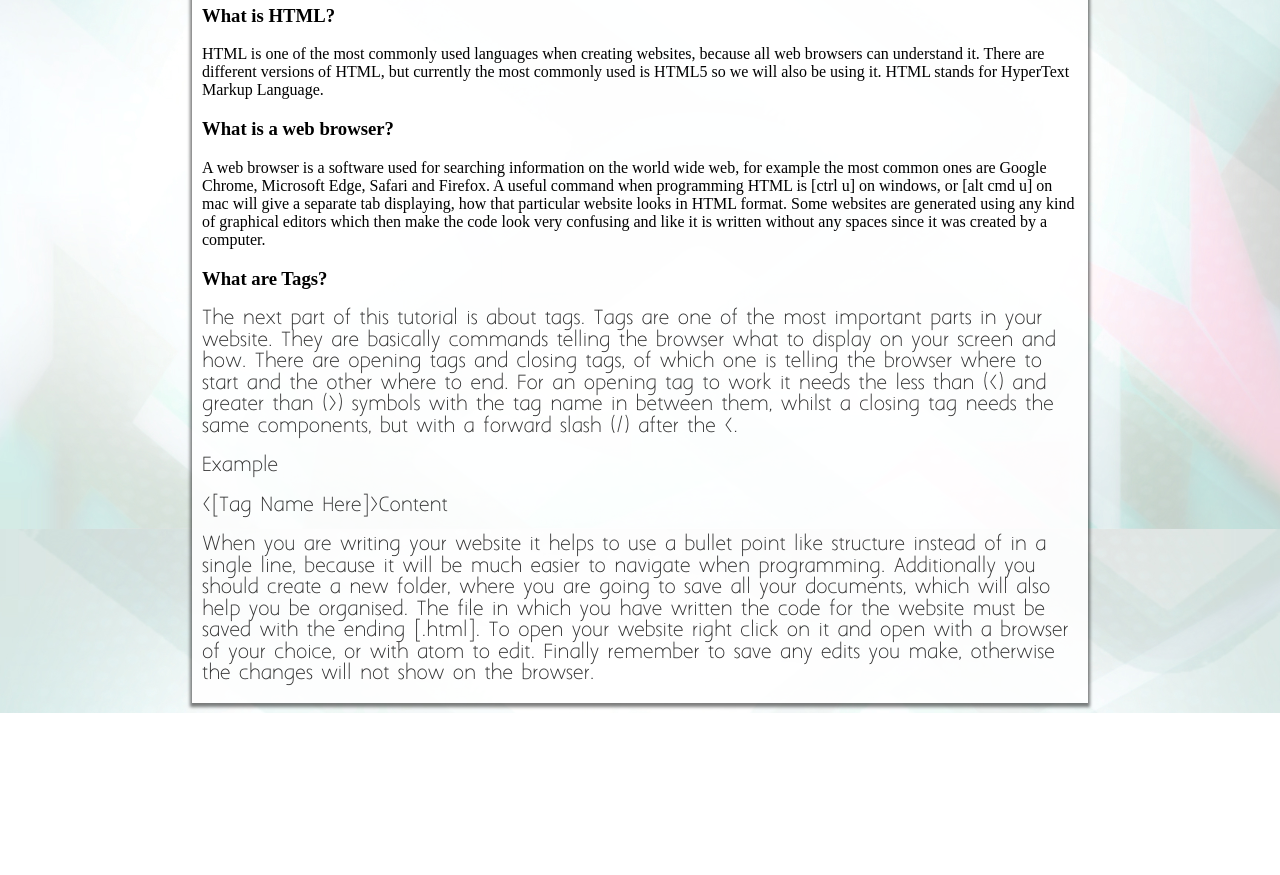
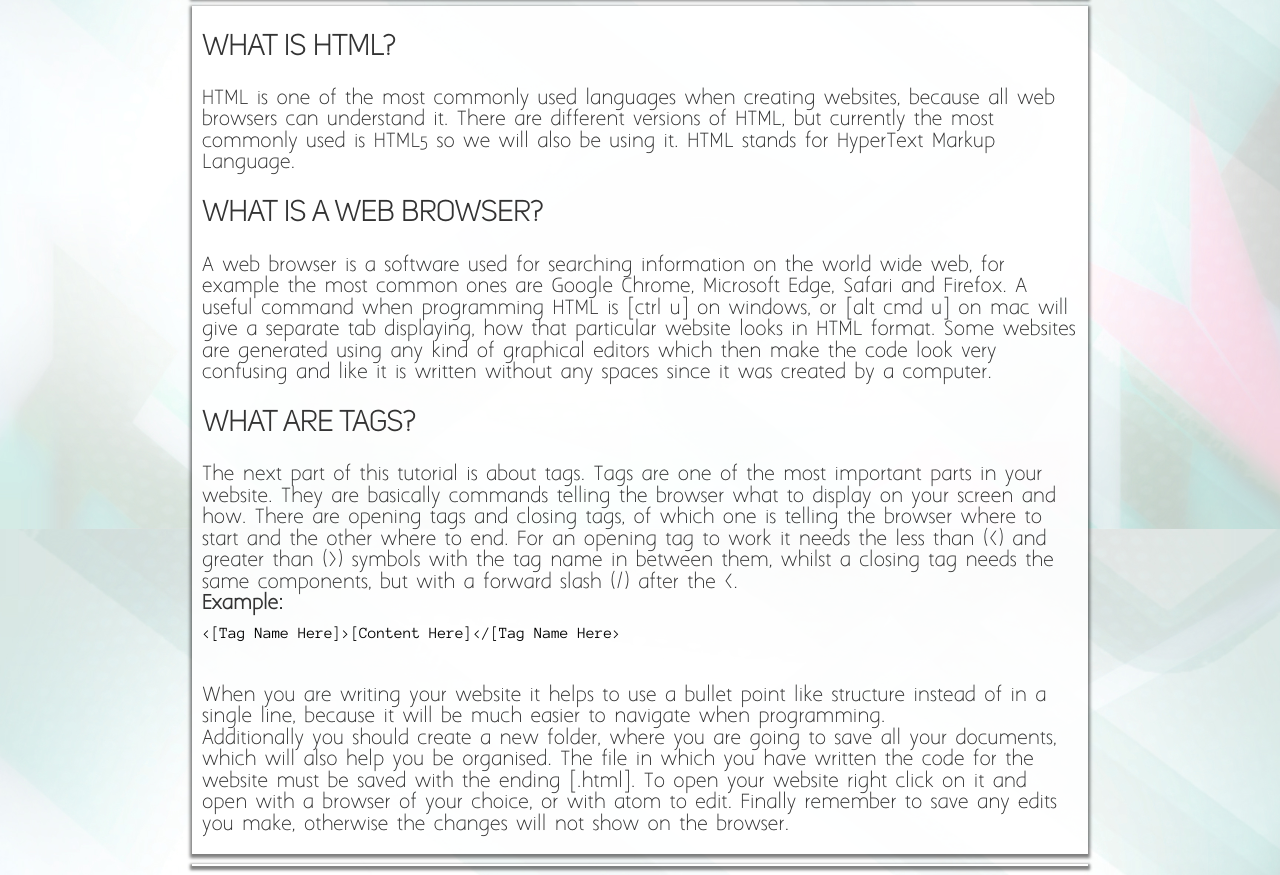
Before and after one commit to everythingHTML/everythingHTML.github.io, a plain HTML site: page Tutorials/Tutorial1.html in a window 1280 px wide. Shown: the part 271-1146 px from the top of the page. Before the commit the page ends 984 px from the top, so only its background shows below. Drawn offline with Linux system fonts and the light colour scheme; a script that the page names is missing.

Commit message:
Fixed a lot of errors in the code as well as included the comment box to the first two tutorial pages

```diff
--- a/Tutorials/Tutorial1.html
+++ b/Tutorials/Tutorial1.html
@@ -38,38 +38,62 @@
     </header>
 
   <body>
-<div class="headline">
+<div class="Headline">
   <h1>Tutorial 1: The basics</h1>
 </div>
   <div class="MainTextWide">
-    <p class="code">
-      <h3>What is HTML?</h3>
-      HTML is one of the most commonly used languages when creating websites, because all web browsers can understand it. There are different versions of HTML, but currently the most commonly used is HTML5 so we will also be using it. HTML stands for HyperText Markup Language.
-    </p>
+    <h2>What is HTML?</h2>
+      <p>HTML is one of the most commonly used languages when creating websites,
+        because all web browsers can understand it. There are different versions
+        of HTML, but currently the most commonly used is HTML5 so we will also be
+        using it. HTML stands for HyperText Markup Language.</p>
+    <h2>What is a web browser?</h2>
+      <p>A web browser is a software used for searching information on the world
+        wide web, for example the most common ones are Google Chrome, Microsoft Edge,
+        Safari and Firefox. A useful command when programming HTML is [ctrl u] on windows,
+        or [alt cmd u] on mac will give a separate tab displaying, how that particular
+        website looks in HTML format. Some websites are generated using any kind of graphical
+        editors which then make the code look very confusing and like it is written without any
+        spaces since it was created by a computer.</p>
+    <h2>What are Tags?</h2>
+      <p>The next part of this tutorial is about tags. Tags are one of the most important parts
+        in your website. They are basically commands telling the browser what to display on your
+        screen and how. There are opening tags and closing tags, of which one is telling the browser
+        where to start and the other where to end. For an opening tag to work it needs the less than
+        (<) and greater than (>) symbols with the tag name in between them, whilst a closing tag needs
+        the same components, but with a forward slash (/) after the <.<br/>
+      <b>Example:</b></p>
+    </P>
+    <xmp><[Tag Name Here]>[Content Here]</[Tag Name Here></xmp><br/>
     <p>
-      <h3>What is a web browser?</h3>
-      A web browser is a software used for searching information on the world wide web, for example the most common ones are Google Chrome, Microsoft Edge, Safari and Firefox. A useful command when programming HTML is [ctrl u] on windows, or [alt cmd u] on mac will give a separate tab displaying, how that particular website looks in HTML format. Some websites are generated using any kind of graphical editors which then make the code look very confusing and like it is written without any spaces since it was created by a computer.
-
-
-  </body>
-    </p>
-    <p>
-      <h3>What are Tags?</h3>
-    </p>
-    <p>
-      The next part of this tutorial is about tags. Tags are one of the most important parts in your website. They are basically commands telling the browser what to display on your screen and how. There are opening tags and closing tags, of which one is telling the browser where to start and the other where to end. For an opening tag to work it needs the less than (<) and greater than (>) symbols with the tag name in between them, whilst a closing tag needs the same components, but with a forward slash (/) after the <.
-    </p>
-    <p>
-      Example
-    </P>
-    <P>
-      <[Tag Name Here]>Content</[Tag Name Here>
-    </p>
-    <p>
-      When you are writing your website it helps to use a bullet point like structure instead of in a single line, because it will be much easier to navigate when programming.
-
+      When you are writing your website it helps to use a bullet point like structure instead of in a single line, because it will be much easier to navigate when programming.<br/>
       Additionally you should create a new folder, where you are going to save all your documents, which will also help you be organised. The file in which you have written the code for the website must be saved with the ending [.html]. To open your website right click on it and open with a browser of your choice, or with atom to edit. Finally remember to save any edits you make, otherwise the changes will not show on the browser.
     </p>
   </div>
+  <!-- Begin of Disqus comment box -->
+
+    <div class="MainTextWide">
+      <div id="disqus_thread"></div>
+      <script>
+
+      /**
+      *  RECOMMENDED CONFIGURATION VARIABLES: EDIT AND UNCOMMENT THE SECTION BELOW TO INSERT DYNAMIC VALUES FROM YOUR PLATFORM OR CMS.
+      *  LEARN WHY DEFINING THESE VARIABLES IS IMPORTANT: https://disqus.com/admin/universalcode/#configuration-variables*/
+
+      var disqus_config = function () {
+      this.page.url = mazeby.github.io;  // Replace PAGE_URL with your page's canonical URL variable
+      this.page.identifier = index.html; // Replace PAGE_IDENTIFIER with your page's unique identifier variable
+      };
+
+      (function() { // DON'T EDIT BELOW THIS LINE
+        var d = document, s = d.createElement('script');
+        s.src = '//everythinghtml.disqus.com/embed.js';
+        s.setAttribute('data-timestamp', +new Date());
+        (d.head || d.body).appendChild(s);
+      })();
+      </script>
+      <noscript>Please enable JavaScript to view the <a href="https://disqus.com/?ref_noscript">comments powered by Disqus.</a></noscript>
+      <script id="dsq-count-scr" src="//everythinghtml.disqus.com/count.js" async></script>
+    </div>
 </body>
 </html>
```
Also changed, not shown: Tutorials/Tutorial2.html (+25 -0 lines).
